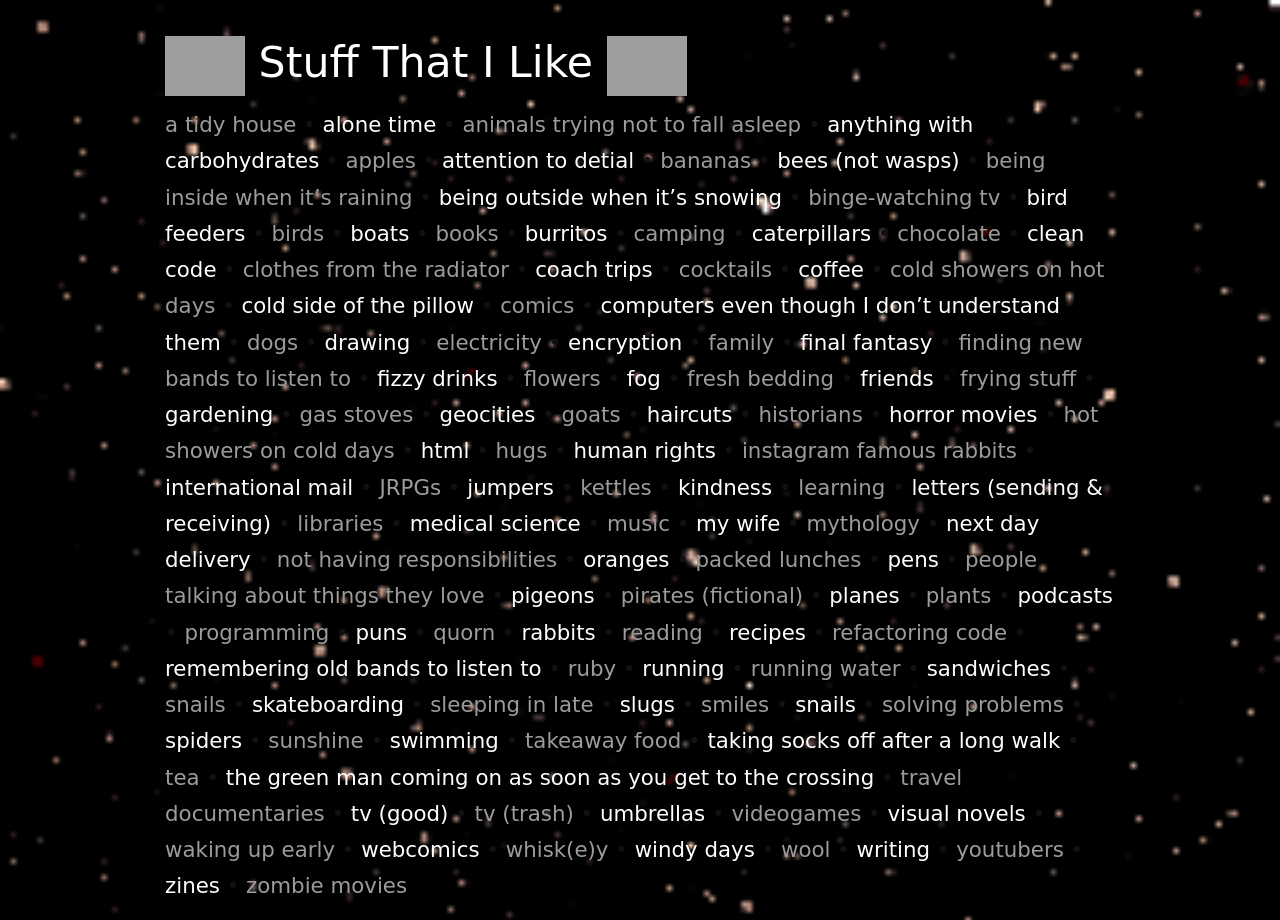
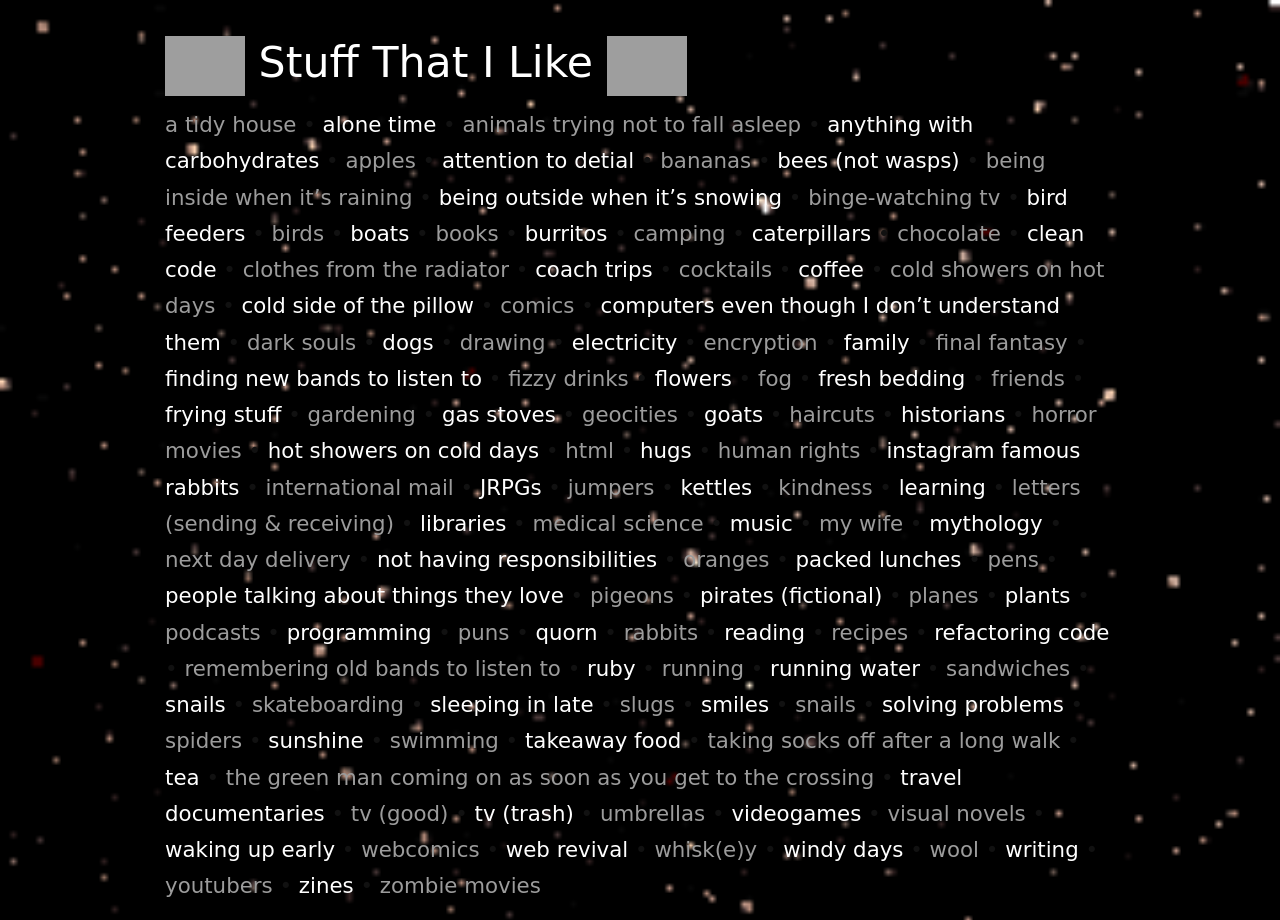
Before and after one commit to jsrn/jsrn.github.io, a Jekyll site: the page built from stuffthatilike.md, in a window 1280 px wide. Built offline with Jekyll 4.4.1, drawn with Linux system fonts in a browser that asks for light colours; grey boxes are pictures that could not be loaded.

Commit message:
added two things I like

```diff
--- a/stuffthatilike.md
+++ b/stuffthatilike.md
@@ -34,6 +34,7 @@
 <span class='thing-i-like'>cold side of the pillow</span> &bull;
 <span class='thing-i-like'>comics</span> &bull;
 <span class='thing-i-like'>computers even though I don't understand them</span> &bull;
+<span class='thing-i-like'>dark souls</span> &bull;
 <span class='thing-i-like'>dogs</span> &bull;
 <span class='thing-i-like'>drawing</span> &bull;
 <span class='thing-i-like'>electricity</span> &bull;
@@ -116,6 +117,7 @@
 <span class='thing-i-like'>visual novels</span> &bull;
 <span class='thing-i-like'>waking up early</span> &bull;
 <span class='thing-i-like'>webcomics</span> &bull;
+<span class='thing-i-like'>web revival</span> &bull;
 <span class='thing-i-like'>whisk(e)y</span> &bull;
 <span class='thing-i-like'>windy days</span> &bull;
 <span class='thing-i-like'>wool</span> &bull;
```
